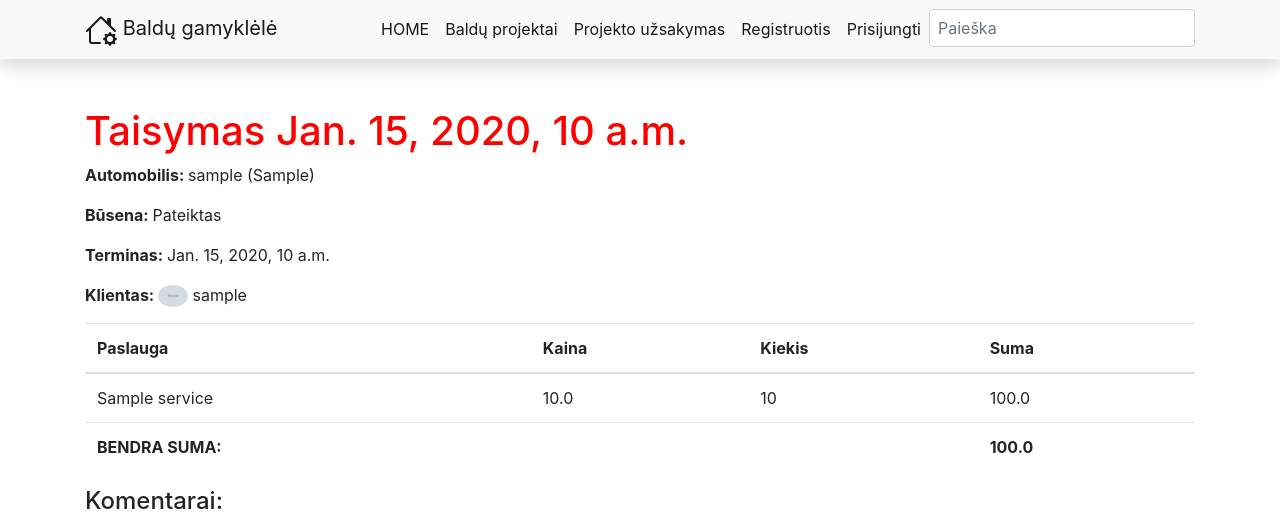
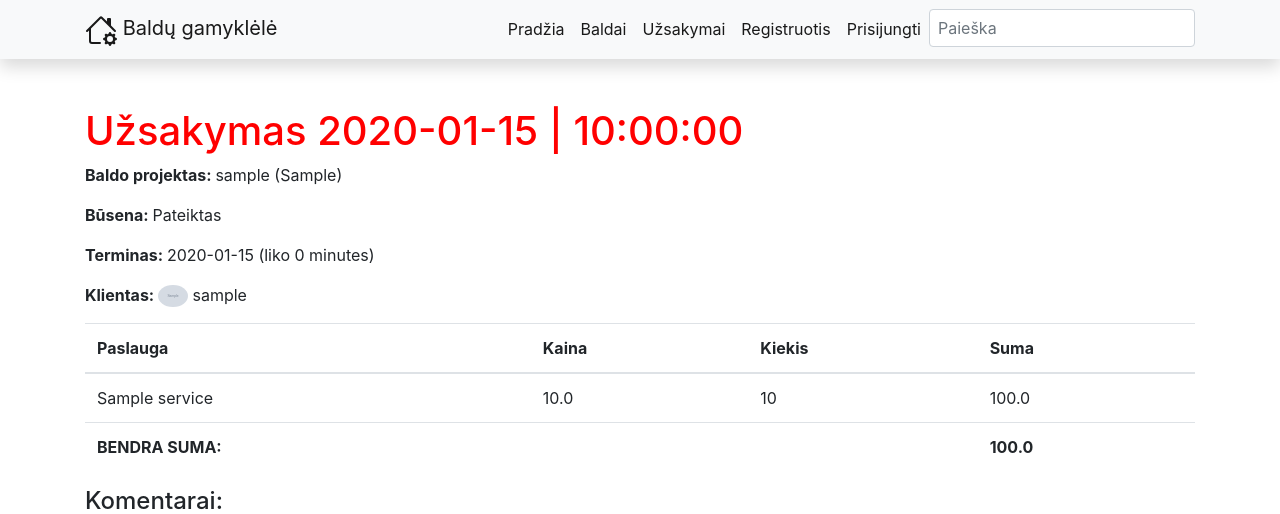
Before and after one commit to Atstovas/Baldai, a Django app: page /baldai/orders/1 in a window 1280 px wide. Shown: the top 514 px of the page. Run offline with Django 5.2, Linux system fonts and the light colour scheme; tables that the repository leaves empty hold one stand-in row (values such as "Sample post"); grey boxes marked "Sample" are stand-in pictures; some libraries are stand-ins or nearby versions.

Commit message:
Pakoreguoti pavadinimai

```diff
--- a/mysite/baldai/models.py
+++ b/mysite/baldai/models.py
@@ -168,7 +168,7 @@ class Product(models.Model):
 class Baldas(models.Model):
     serijos_nr = models.CharField(default=uuid.uuid4().hex[:10].upper(), verbose_name="Baldo nr.(kataloge)", max_length=11)
     name = models.CharField(verbose_name="Baldo pavadinimas", max_length=20)
-    client_name = models.ForeignKey(to=User, verbose_name="Klientas", on_delete=models.SET_NULL, null=True)
+    client_name = models.ForeignKey(to=User, verbose_name="Projektuotojas", on_delete=models.SET_NULL, null=True)
     photo = models.ImageField('Nuotrauka', upload_to='baldai', null=True, blank=True)
     description = HTMLField(verbose_name="Aprašymas", null=True, blank=True)
 
@@ -176,8 +176,8 @@ class Baldas(models.Model):
         return f"{self.client_name} ({self.serijos_nr})"
 
     class Meta:
-        verbose_name = 'Baldo projektas'
-        verbose_name_plural = 'Baldų projektai'
+        verbose_name = 'Baldas'
+        verbose_name_plural = 'Baldai'
 
 
 
--- a/mysite/baldai/templates/baldai.html
+++ b/mysite/baldai/templates/baldai.html
@@ -1,10 +1,10 @@
 {% extends "base.html" %}
 
-{% block "title" %}Baldų katalogas{% endblock %}
+{% block "title" %}Katalogas{% endblock %}
 
 {% block "content" %}
 {% load static %}
-<h1>Autentiški baldų projektai:</h1>
+<h1>Baldų katalogas:</h1>
 <div class="row">
     {% for baldas in baldai %}
     <div class="col-md-4 d-flex align-items-stretch">
@@ -12,7 +12,7 @@
             {% if baldas.photo %}
             <img src="{{ baldas.photo.url }}" class="card-img-top" alt="...">
             {% else %}
-            <img src="{% static 'img/auto-no-image.jpg' %}" class="card-img-top">
+            <img src="{% static 'img/furniture_default.png' %}" class="card-img-top">
             {% endif %}
             <div class="card-body">
                 <p class="card-text"><a href="{{ baldas.id }}">{{ baldas.serijos_nr }}</a></p>
--- a/mysite/baldai/templates/base.html
+++ b/mysite/baldai/templates/base.html
@@ -32,13 +32,13 @@
         <div class="collapse navbar-collapse" id="navbarResponsive">
             <ul class="navbar-nav ml-auto">
                 <li class="nav-item">
-                    <a class="nav-link active" href="{% url 'index' %}">HOME</a>
+                    <a class="nav-link active" href="{% url 'index' %}">Pradžia</a>
                 </li>
                 <li class="nav-item">
-                    <a class="nav-link active" href="{% url 'baldai' %}">Baldų projektai</a>
+                    <a class="nav-link active" href="{% url 'baldai' %}">Baldai</a>
                 </li>
                 <li class="nav-item">
-                    <a class="nav-link active" href="{% url 'orders' %}">Projekto užsakymas</a>
+                    <a class="nav-link active" href="{% url 'orders' %}">Užsakymai</a>
                 </li>
                 {% if user.is_authenticated %}
                 <li class="nav-item"><a class="nav-link" href="{% url 'profile' %}">
--- a/mysite/baldai/templates/order.html
+++ b/mysite/baldai/templates/order.html
@@ -1,12 +1,12 @@
 {% extends "base.html" %}
 
-{% block "title" %}Taisymas{% endblock %}
+{% block "title" %}{{ order.order_no }}{% endblock %}
 
 {% block "content" %}
-<h1>Taisymas {{ order.date }}</h1>
-<p><strong>Automobilis: </strong>{{ order.baldas }}</p>
+<h1>Užsakymas {{ order.date|date:"Y-m-d | H:i:s" }}</h1>
+<p><strong>Baldo projektas: </strong>{{ order.baldas }}</p>
 <p><strong>Būsena: </strong>{{ order.get_status_display }}</p>
-<p><strong>Terminas: </strong>{{ order.deadline }}</p>
+<p><strong>Terminas: </strong>{{ order.deadline|date:"Y-m-d" }} (liko {{ order.deadline|timeuntil }})</p>
 <p><strong>Klientas: </strong><img class="rounded-circle account-img" style="width: 30px"
                                    src="{{ order.client.profile.photo.url }}"> {{ order.client }}<br/></p>
 {% if order.client == user %}
--- a/mysite/baldai/templates/orders.html
+++ b/mysite/baldai/templates/orders.html
@@ -1,9 +1,9 @@
 {% extends "base.html" %}
 
-{% block "title" %}Taisymai{% endblock %}
+{% block "title" %}Projektai{% endblock %}
 
 {% block "content" %}
-<h1>Autoserviso taisymai:</h1>
+<h1>Baldų projektų užsakymai:</h1>
 {% for order in orders %}
 <a href="{{ order.pk }}">{{ order }}</a>
 <hr>
```
Also changed, not shown: mysite/baldai/templates/baldas.html (+4 -5 lines), mysite/baldai/static/img/furniture_default.png (added).
